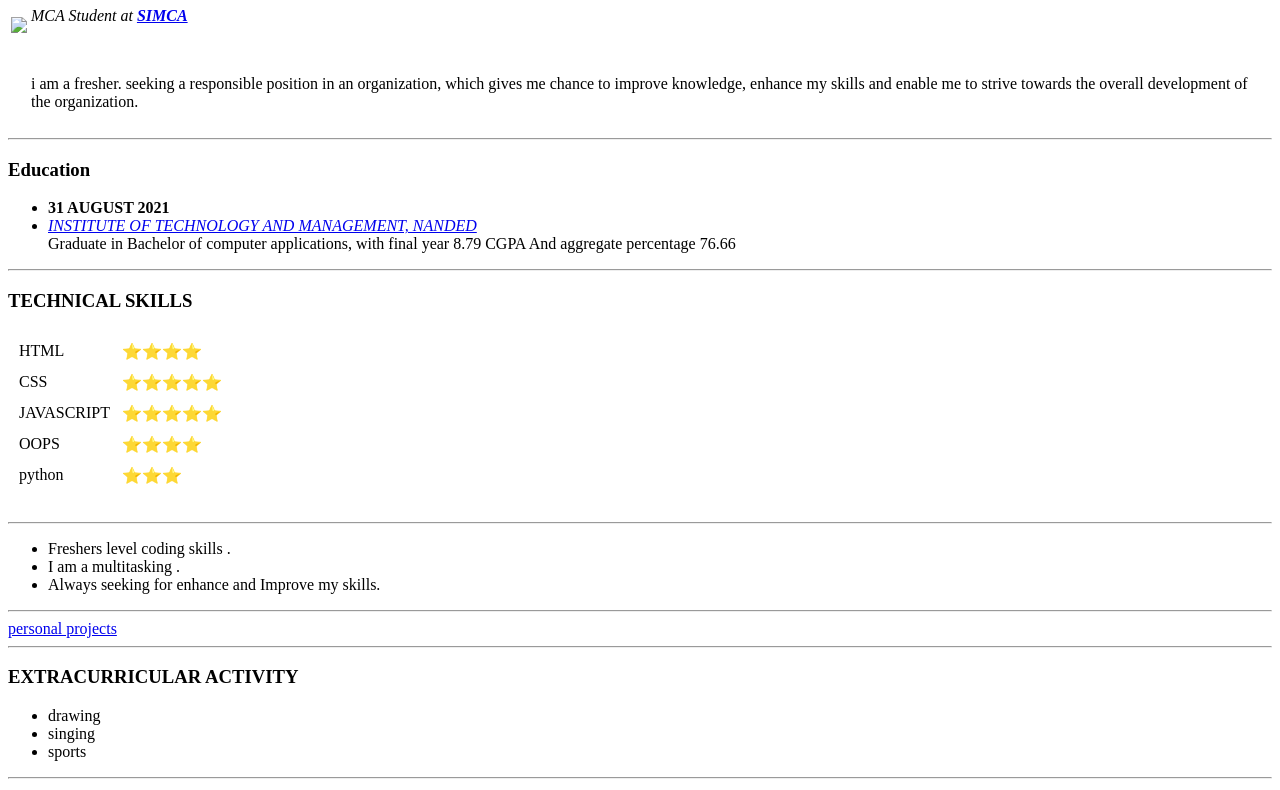
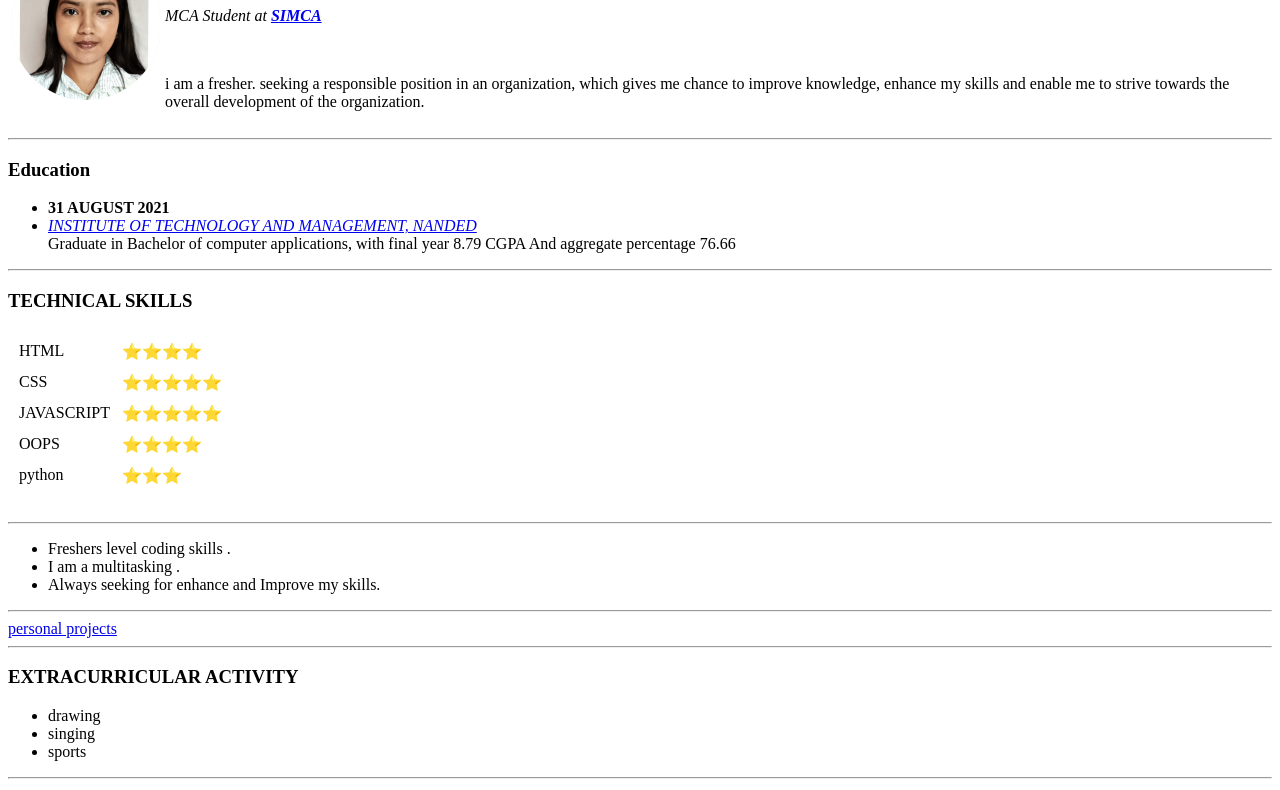
Before and after one commit to Shrutibuyre/cv, a plain HTML site: page index.html in a window 1280 px wide. Shown: the part 84-874 px from the top of the page. Drawn offline with Linux system fonts and the light colour scheme.

Commit message:
Update index.html

```diff
--- a/index.html
+++ b/index.html
@@ -8,7 +8,7 @@
 <body>
   <table cellspacing>
     <tr>
-      <td><img src="image/shruti.png"shruti profile picture"></td>
+      <td><img src="shruti.png"shruti profile picture"></td>
       <td><h1>shruti buyre</h1>
       <p><em>MCA Student at <strong><a href="https://r.search.yahoo.com/_ylt=Awr1ShHSKlZjzUMWsYO7HAx.;_ylu=Y29sbwNzZzMEcG9zAzIEdnRpZAMEc2VjA3Ny/RV=2/RE=1666620243/RO=10/RU=https%3a%2f%2fcollegedunia.com%2fcollege%2f57452-sinhgad-institute-of-management-and-computer-application-simca-narhe-pune/RK=2/RS=nCnXDWWaRCvtfMZ_G1igkASFUe4-">SIMCA</a></strong></em></p>
       <br>
```
